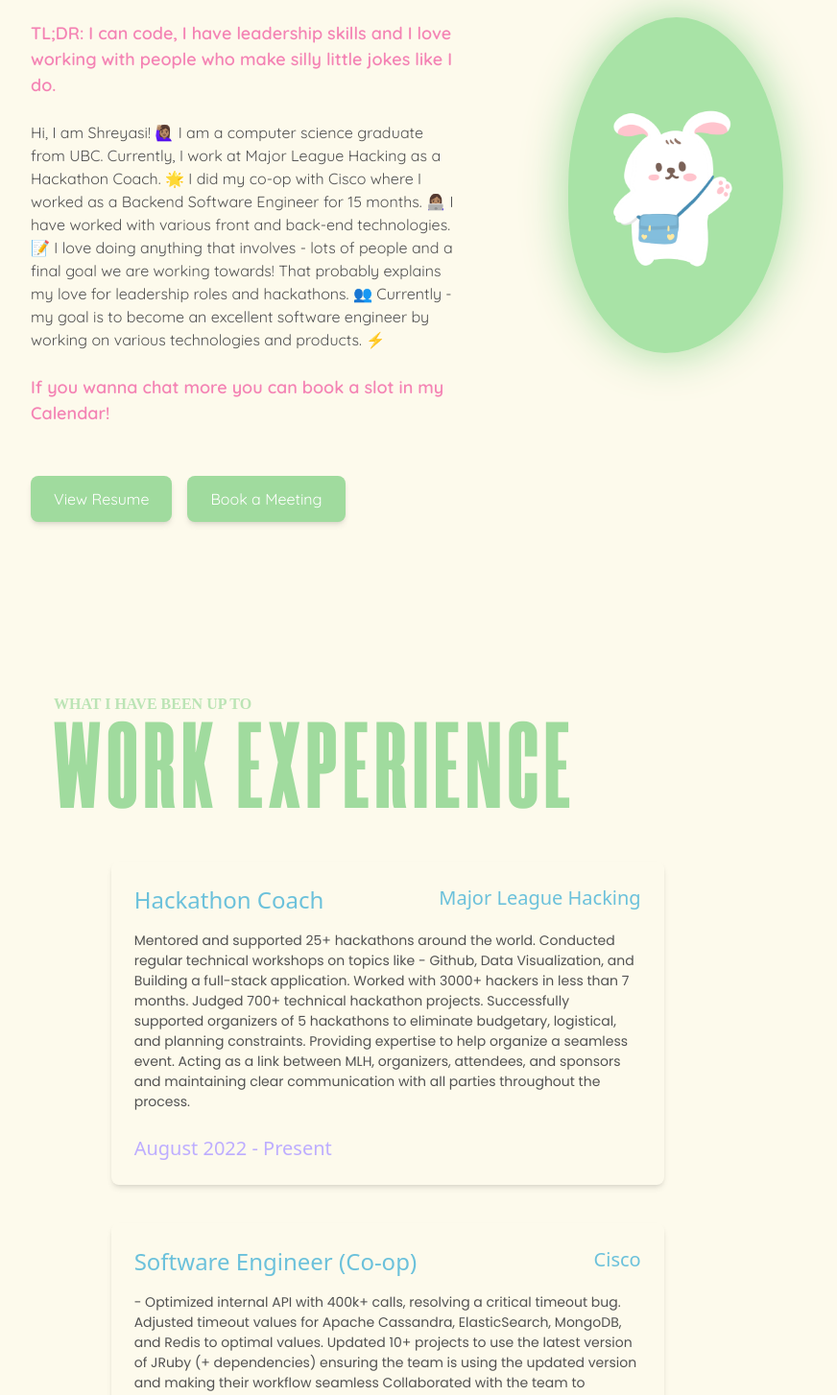
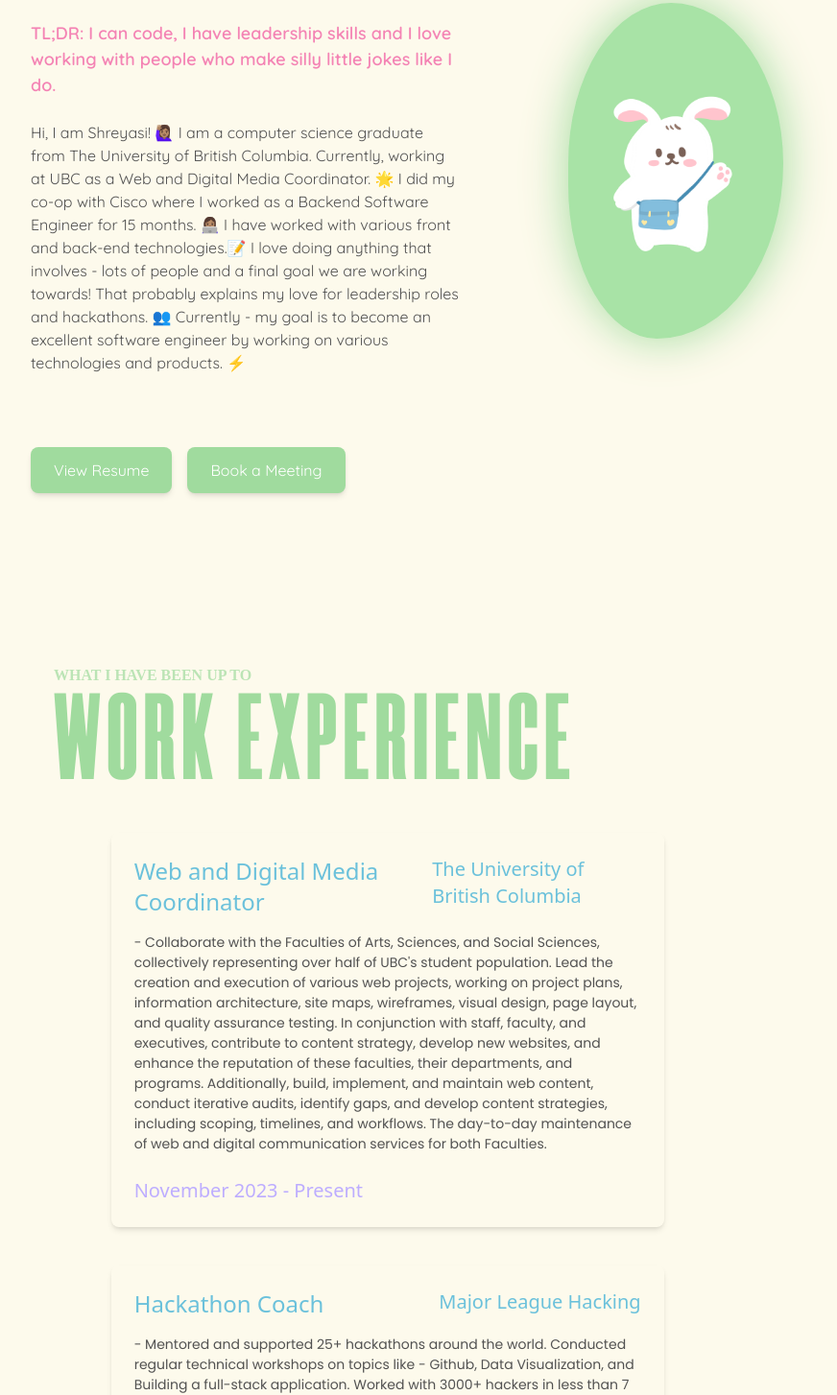
Before and after one commit to shreyasichauhan19/ShreyasiChauhan, a React (Vite) app: page / in a window 1280 px wide. Shown: the part 1040-2494 px from the top of the page at 96% size, without its empty margins (160-1032 px from the left). Built offline with nearby package versions, Linux system fonts and the light colour scheme; a web font is replaced by a local one.

Commit message:
update work exp and about me

```diff
--- a/src/Constants/constants.js
+++ b/src/Constants/constants.js
@@ -97,7 +97,7 @@
 
 const introduction = {
   text: [
-    "TL;DR: I can code, I have leadership skills and I love working with people who make silly little jokes like I do.", "Hi, I am Shreyasi! 🙋🏽‍♀️ I am a computer science graduate from UBC. Currently, I work at Major League Hacking as a Hackathon Coach. 🌟 I did my co-op with Cisco where I worked as a Backend Software Engineer for 15 months. 👩🏽‍💻 I have worked with various front and back-end technologies.📝 I love doing anything that involves - lots of people and a final goal we are working towards! That probably explains my love for leadership roles and hackathons. 👥 Currently - my goal is to become an excellent software engineer by working on various technologies and products. ⚡️", " If you wanna chat more you can book a slot in my Calendar!",
+    "TL;DR: I can code, I have leadership skills and I love working with people who make silly little jokes like I do.", "Hi, I am Shreyasi! 🙋🏽‍♀️ I am a computer science graduate from The University of British Columbia. Currently, working at UBC as a Web and Digital Media Coordinator. 🌟 I did my co-op with Cisco where I worked as a Backend Software Engineer for 15 months. 👩🏽‍💻 I have worked with various front and back-end technologies.📝 I love doing anything that involves - lots of people and a final goal we are working towards! That probably explains my love for leadership roles and hackathons. 👥 Currently - my goal is to become an excellent software engineer by working on various technologies and products. ⚡️",
   ],
 };
 
--- a/src/Pages/WorkExperience.jsx
+++ b/src/Pages/WorkExperience.jsx
@@ -6,10 +6,16 @@
 const WorkExperiencePage = () => {
   const workExperienceData = [
     {
+      jobTitle: 'Web and Digital Media Coordinator',
+      company: 'The University of British Columbia',
+      description: " - Collaborate with the Faculties of Arts, Sciences, and Social Sciences, collectively representing over half of UBC's student population. Lead the creation and execution of various web projects, working on project plans, information architecture, site maps, wireframes, visual design, page layout, and quality assurance testing. In conjunction with staff, faculty, and executives, contribute to content strategy, develop new websites, and enhance the reputation of these faculties, their departments, and programs. Additionally, build, implement, and maintain web content, conduct iterative audits, identify gaps, and develop content strategies, including scoping, timelines, and workflows. The day-to-day maintenance of web and digital communication services for both Faculties.", // Add your description here
+      date: 'November 2023 - Present',
+    },
+    {
       jobTitle: 'Hackathon Coach',
       company: 'Major League Hacking',
-      description: "Mentored and supported 25+ hackathons around the world. Conducted regular technical workshops on topics like - Github, Data Visualization, and Building a full-stack application. Worked with 3000+ hackers in less than 7 months. Judged 700+ technical hackathon projects. Successfully supported organizers of 5 hackathons to eliminate budgetary, logistical, and planning constraints. Providing expertise to help organize a seamless event. Acting as a link between MLH, organizers, attendees, and sponsors and maintaining clear communication with all parties throughout the process.", // Add your description here
-      date: 'August 2022 - Present',
+      description: " - Mentored and supported 25+ hackathons around the world. Conducted regular technical workshops on topics like - Github, Data Visualization, and Building a full-stack application. Worked with 3000+ hackers in less than 7 months. Judged 700+ technical hackathon projects. Successfully supported organizers of 5 hackathons to eliminate budgetary, logistical, and planning constraints. Providing expertise to help organize a seamless event. Acting as a link between MLH, organizers, attendees, and sponsors and maintaining clear communication with all parties throughout the process.", // Add your description here
+      date: 'August 2022 - November 2023',
     },
     {
       jobTitle: 'Software Engineer (Co-op)',
```
